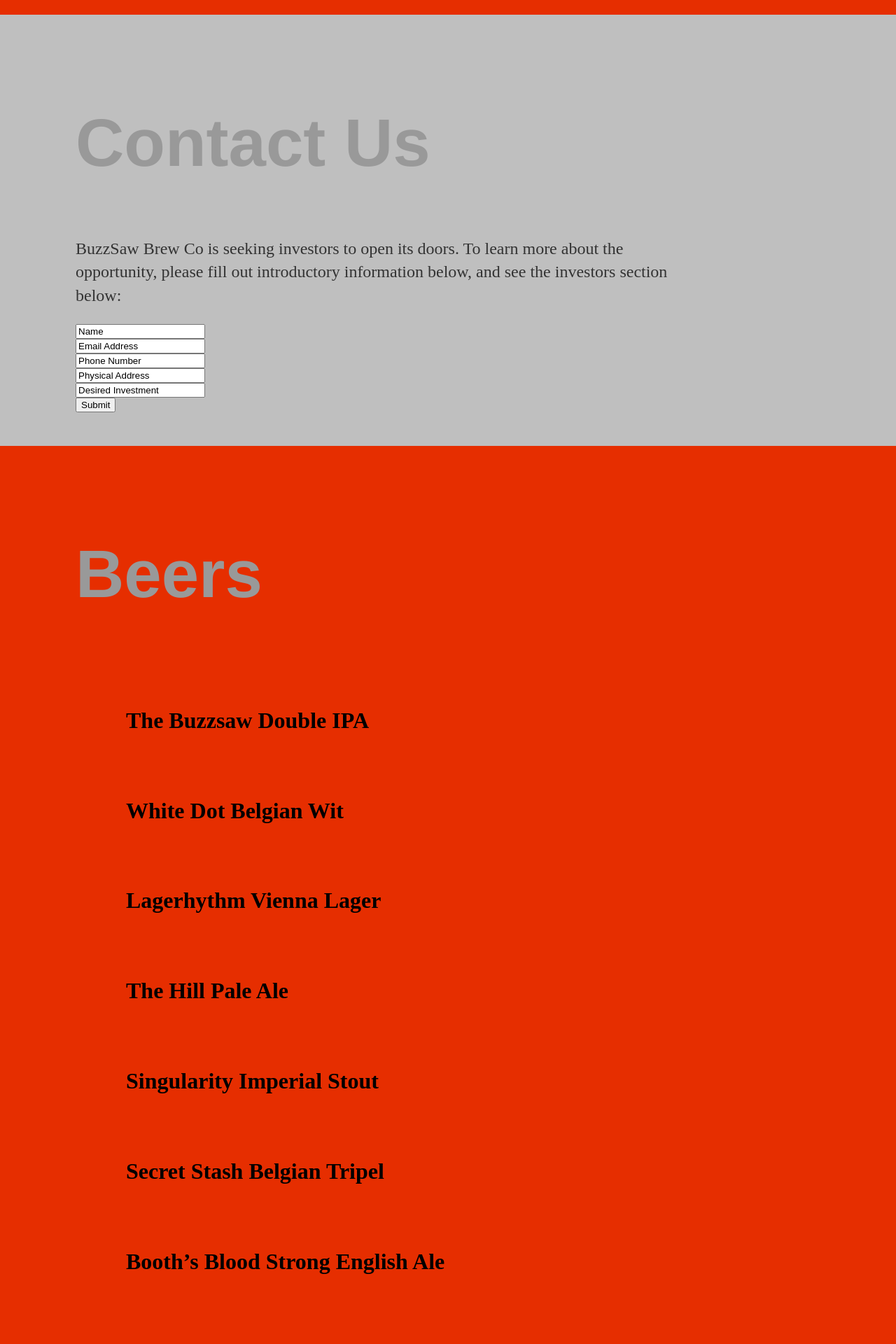
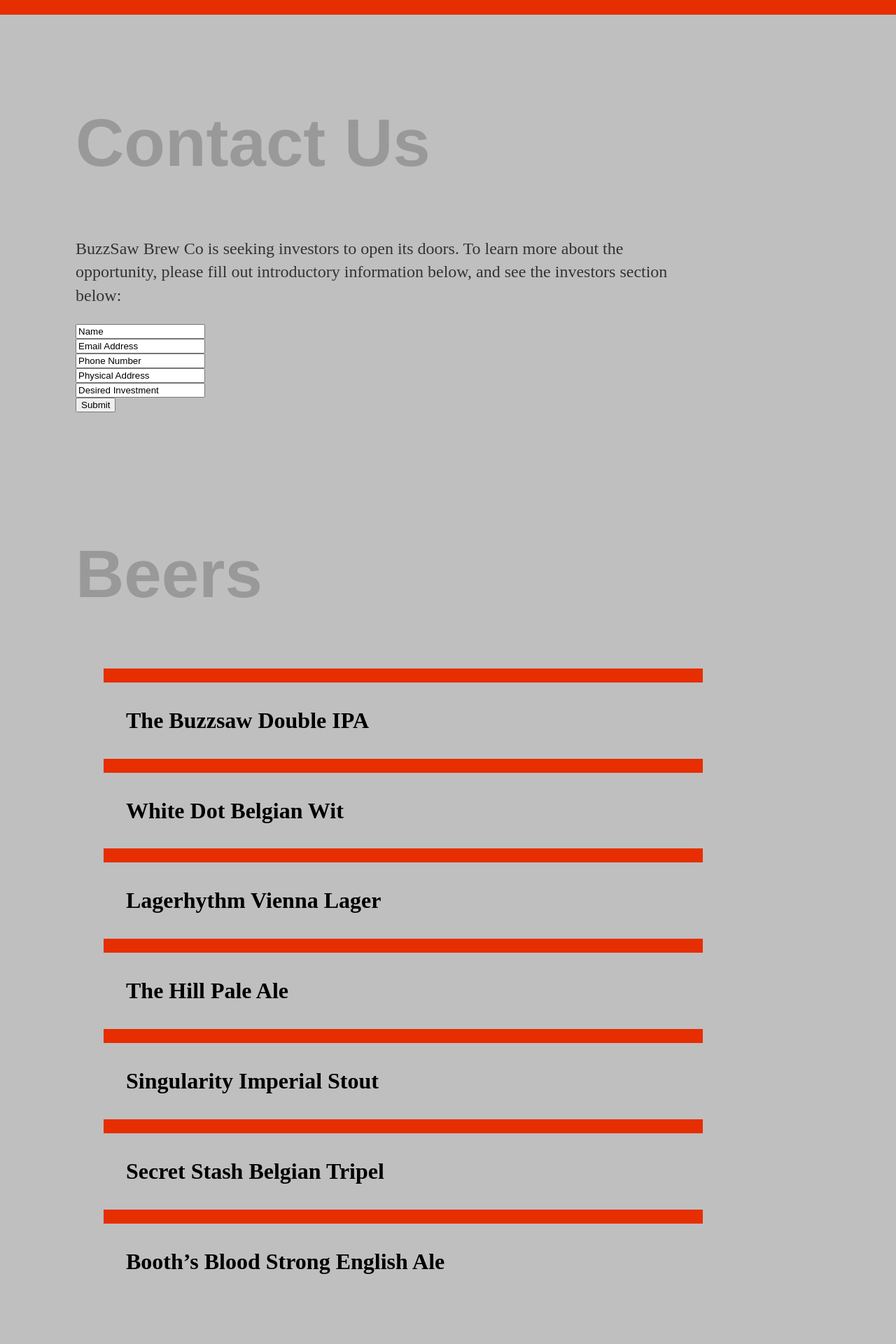
Before and after one commit to arquinn/arquinn.github.io, a Jekyll site: the page built from test.html, in a window 1280 px wide. Shown: the part 1423-3343 px from the top of the page at 70% size. Built offline with Jekyll 4.4.1, drawn with Linux system fonts in a browser that asks for light colours; nearby versions of some CDN libraries.

Commit message:
Update test.html

```diff
--- a/test.html
+++ b/test.html
@@ -28,7 +28,7 @@ layout: sections
   </div>
 </section>
 
-<section class="bg-primary odd" id="Beers">
+<section class="bg-primary beersodd" id="Beers">
   <div class="blurb">
       <h2 class="section-heading">Beers</h2>
     <ul class="faq">
```
